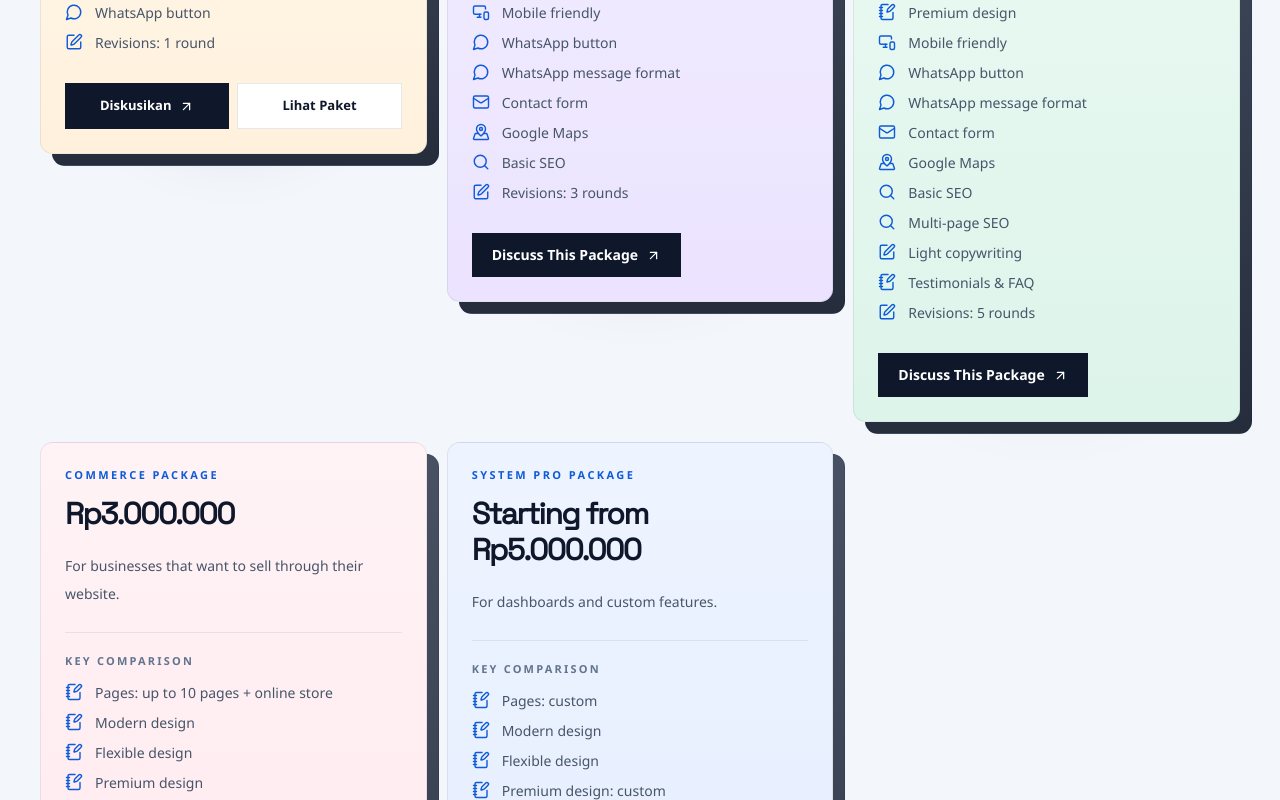
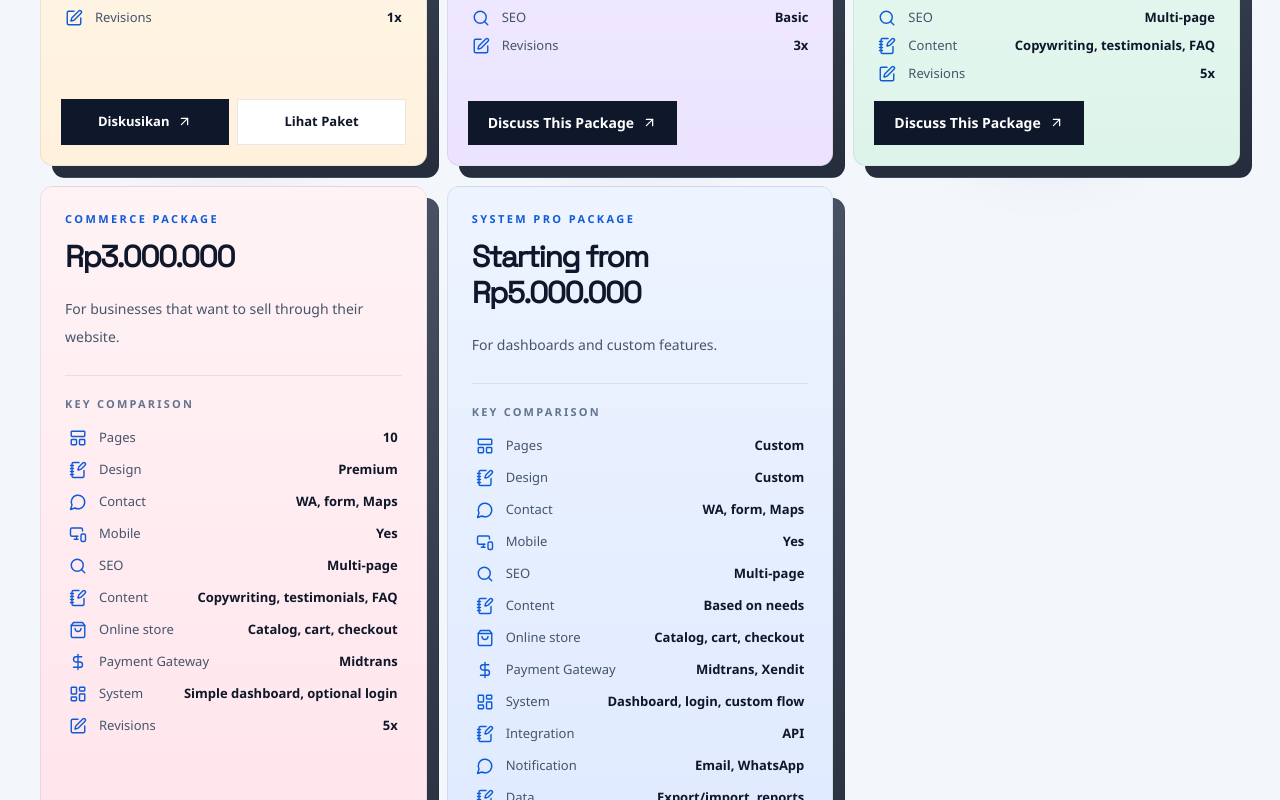
Before and after one commit to abcrd54/siapdigital, a React (Vite) app: page / in a window 1280 px wide. Shown: the part 1800-2600 px from the top of the page. Built offline with nearby package versions, Linux system fonts and the light colour scheme; what @lordicon/element would draw is missing.

Commit message:
update content

```diff
--- a/src/data/content.js
+++ b/src/data/content.js
@@ -86,7 +86,7 @@ export const siteCopy = {
     packages: {
       eyebrow: "Paket Website & Digital Solution",
       title: "Pilih paket yang sesuai kebutuhanmu.",
-      body: "Fitur utama tiap paket dibuat jelas supaya lebih mudah dibandingkan.",
+      body: "",
       cta: "Diskusikan Paket Ini",
       featured: "Paling Laris",
       launchLink: "Lihat Template Portfolio",
@@ -99,11 +99,11 @@ export const siteCopy = {
           price: "Rp500.000",
           summary: "Untuk usaha kecil yang ingin cepat online.",
           features: [
-            "Jumlah halaman: 1 halaman",
-            "Desain modern",
-            "Mobile friendly",
-            "Tombol WhatsApp",
-            "Revisi: 1 kali",
+            "Halaman: 1",
+            "Desain: modern",
+            "Kontak: WhatsApp",
+            "Mobile: ya",
+            "Revisi: 1x",
           ],
         },
         {
@@ -111,16 +111,12 @@ export const siteCopy = {
           price: "Rp1.000.000",
           summary: "Untuk bisnis yang butuh website lebih lengkap.",
           features: [
-            "Jumlah halaman: sampai 5 halaman",
-            "Desain modern",
-            "Desain fleksibel",
-            "Mobile friendly",
-            "Tombol WhatsApp",
-            "Format pesan WhatsApp",
-            "Form kontak",
-            "Google Maps",
-            "SEO dasar",
-            "Revisi: 3 kali",
+            "Halaman: 5",
+            "Desain: fleksibel",
+            "Kontak: WA, form, Maps",
+            "Mobile: ya",
+            "SEO: dasar",
+            "Revisi: 3x",
           ],
           featured: true,
         },
@@ -129,20 +125,13 @@ export const siteCopy = {
           price: "Rp1.750.000",
           summary: "Untuk bisnis yang ingin tampil lebih serius.",
           features: [
-            "Jumlah halaman: sampai 10 halaman",
-            "Desain modern",
-            "Desain fleksibel",
-            "Desain premium",
-            "Mobile friendly",
-            "Tombol WhatsApp",
-            "Format pesan WhatsApp",
-            "Form kontak",
-            "Google Maps",
-            "SEO dasar",
-            "SEO beberapa halaman",
-            "Copywriting ringan",
-            "Testimoni & FAQ",
-            "Revisi: 5 kali",
+            "Halaman: 10",
+            "Desain: premium",
+            "Kontak: WA, form, Maps",
+            "Mobile: ya",
+            "SEO: beberapa halaman",
+            "Konten: copywriting, testimoni, FAQ",
+            "Revisi: 5x",
           ],
         },
         {
@@ -150,26 +139,16 @@ export const siteCopy = {
           price: "Rp3.000.000",
           summary: "Untuk bisnis yang ingin jualan lewat website.",
           features: [
-            "Jumlah halaman: sampai 10 halaman + toko online",
-            "Desain modern",
-            "Desain fleksibel",
-            "Desain premium",
-            "Mobile friendly",
-            "Tombol WhatsApp",
-            "Format pesan WhatsApp",
-            "Form kontak",
-            "Google Maps",
-            "SEO dasar",
-            "SEO beberapa halaman",
-            "Copywriting ringan",
-            "Testimoni & FAQ",
-            "Katalog produk",
-            "Keranjang belanja",
-            "Checkout",
-            "Midtrans",
-            "Dashboard admin: sederhana",
-            "Login user/admin: opsional",
-            "Revisi: 5 kali",
+            "Halaman: 10",
+            "Desain: premium",
+            "Kontak: WA, form, Maps",
+            "Mobile: ya",
+            "SEO: beberapa halaman",
+            "Konten: copywriting, testimoni, FAQ",
+            "Toko online: katalog, cart, checkout",
+            "Payment Gateway: Midtrans",
+            "Sistem: dashboard sederhana, login opsional",
+            "Revisi: 5x",
           ],
         },
         {
@@ -177,28 +156,19 @@ export const siteCopy = {
           price: "Mulai Rp5.000.000",
           summary: "Untuk kebutuhan dashboard dan fitur custom.",
           features: [
-            "Jumlah halaman: custom",
-            "Desain modern",
-            "Desain fleksibel",
-            "Desain premium: custom",
-            "Mobile friendly",
-            "Tombol WhatsApp",
-            "Format pesan WhatsApp",
-            "Form kontak",
-            "Google Maps",
-            "SEO dasar",
-            "SEO beberapa halaman",
-            "Copywriting ringan: sesuai kebutuhan",
-            "Testimoni & FAQ: sesuai kebutuhan",
-            "Katalog produk: bisa",
-            "Keranjang belanja: bisa",
-            "Checkout: bisa",
-            "Midtrans: bisa",
-            "Dashboard admin: custom",
-            "Login user/admin: ya",
-            "Export/import data: ya",
-            "Laporan: ya",
-            "Revisi: sesuai scope",
+            "Halaman: custom",
+            "Desain: custom",
+            "Kontak: WA, form, Maps",
+            "Mobile: ya",
+            "SEO: beberapa halaman",
+            "Konten: sesuai kebutuhan",
+            "Toko online: katalog, cart, checkout",
+            "Payment Gateway: Midtrans, Xendit",
+            "Sistem: dashboard, login, custom flow",
+            "Integrasi: API",
+            "Notifikasi: email, WhatsApp",
+            "Data: export/import, laporan",
+            "Revisi: sesuai kebutuhan",
           ],
         },
       ],
@@ -366,11 +336,11 @@ export const siteCopy = {
           price: "Rp500.000",
           summary: "For small businesses that want to go online fast.",
           features: [
-            "Pages: 1 page",
-            "Modern design",
-            "Mobile friendly",
-            "WhatsApp button",
-            "Revisions: 1 round",
+            "Pages: 1",
+            "Design: modern",
+            "Contact: WhatsApp",
+            "Mobile: yes",
+            "Revisions: 1x",
           ],
         },
         {
@@ -378,16 +348,12 @@ export const siteCopy = {
           price: "Rp1.000.000",
           summary: "For businesses that need a fuller website.",
           features: [
-            "Pages: up to 5 pages",
-            "Modern design",
-            "Flexible design",
-            "Mobile friendly",
-            "WhatsApp button",
-            "WhatsApp message format",
-            "Contact form",
-            "Google Maps",
-            "Basic SEO",
-            "Revisions: 3 rounds",
+            "Pages: 5",
+            "Design: flexible",
+            "Contact: WA, form, Maps",
+            "Mobile: yes",
+            "SEO: basic",
+            "Revisions: 3x",
           ],
           featured: true,
         },
@@ -396,20 +362,13 @@ export const siteCopy = {
           price: "Rp1.750.000",
           summary: "For businesses that want a stronger presence.",
           features: [
-            "Pages: up to 10 pages",
-            "Modern design",
-            "Flexible design",
-            "Premium design",
-            "Mobile friendly",
-            "WhatsApp button",
-            "WhatsApp message format",
-            "Contact form",
-            "Google Maps",
-            "Basic SEO",
-            "Multi-page SEO",
-            "Light copywriting",
-            "Testimonials & FAQ",
-            "Revisions: 5 rounds",
+            "Pages: 10",
+            "Design: premium",
+            "Contact: WA, form, Maps",
+            "Mobile: yes",
+            "SEO: multi-page",
+            "Content: copywriting, testimonials, FAQ",
+            "Revisions: 5x",
           ],
         },
         {
@@ -417,26 +376,16 @@ export const siteCopy = {
           price: "Rp3.000.000",
           summary: "For businesses that want to sell through their website.",
           features: [
-            "Pages: up to 10 pages + online store",
-            "Modern design",
-            "Flexible design",
-            "Premium design",
-            "Mobile friendly",
-            "WhatsApp button",
-            "WhatsApp message format",
-            "Contact form",
-            "Google Maps",
-            "Basic SEO",
-            "Multi-page SEO",
-            "Light copywriting",
-            "Testimonials & FAQ",
-            "Product catalog",
-            "Shopping cart",
-            "Checkout",
-            "Midtrans",
-            "Admin dashboard: simple",
-            "User/admin login: optional",
-            "Revisions: 5 rounds",
+            "Pages: 10",
+            "Design: premium",
+            "Contact: WA, form, Maps",
+            "Mobile: yes",
+            "SEO: multi-page",
+            "Content: copywriting, testimonials, FAQ",
+            "Online store: catalog, cart, checkout",
+            "Payment Gateway: Midtrans",
+            "System: simple dashboard, optional login",
+            "Revisions: 5x",
           ],
         },
         {
@@ -445,27 +394,18 @@ export const siteCopy = {
           summary: "For dashboards and custom features.",
           features: [
             "Pages: custom",
-            "Modern design",
-            "Flexible design",
-            "Premium design: custom",
-            "Mobile friendly",
-            "WhatsApp button",
-            "WhatsApp message format",
-            "Contact form",
-            "Google Maps",
-            "Basic SEO",
-            "Multi-page SEO",
-            "Light copywriting: based on needs",
-            "Testimonials & FAQ: based on needs",
-            "Product catalog: available",
-            "Shopping cart: available",
-            "Checkout: available",
-            "Midtrans: available",
-            "Admin dashboard: custom",
-            "User/admin login: yes",
-            "Export/import data: yes",
-            "Reports: yes",
-            "Revisions: based on scope",
+            "Design: custom",
+            "Contact: WA, form, Maps",
+            "Mobile: yes",
+            "SEO: multi-page",
+            "Content: based on needs",
+            "Online store: catalog, cart, checkout",
+            "Payment Gateway: Midtrans, Xendit",
+            "System: dashboard, login, custom flow",
+            "Integration: API",
+            "Notification: email, WhatsApp",
+            "Data: export/import, reports",
+            "Revisions: based on needs",
           ],
         },
       ],
--- a/src/sections/PackagesSection.jsx
+++ b/src/sections/PackagesSection.jsx
@@ -1,40 +1,15 @@
 import {
   ArrowUpRight,
-  BadgePercent,
-  Bell,
-  BookOpen,
-  Bot,
-  Briefcase,
-  CalendarCheck2,
-  ChartNoAxesColumn,
   CreditCard,
-  Database,
-  FileText,
-  Gauge,
-  Globe,
-  GraduationCap,
-  Grid2x2,
-  HandCoins,
-  Images,
-  Instagram,
+  LayoutDashboard,
   LayoutPanelTop,
-  LayoutDashboard,
-  LockKeyhole,
-  Mail,
-  MapPinned,
+  DollarSign,
   MessageCircle,
   MonitorSmartphone,
   NotebookPen,
-  PackagePlus,
-  PenTool,
   Search,
-  Server,
   ShoppingBag,
-  ShoppingCart,
-  SlidersHorizontal,
   SquarePen,
-  UserRound,
-  WalletCards,
 } from "lucide-react";
 import LordIcon from "../components/LordIcon";
 import { siteCopy } from "../data/content";
@@ -70,116 +45,44 @@ function FeaturedBadge({ label }) {
   );
 }
 
+function capitalizeFirst(text) {
+  const value = text.trim();
+  if (!value) {
+    return value;
+  }
+
+  return value.charAt(0).toUpperCase() + value.slice(1);
+}
+
 function getPackageFeatureIcon(feature) {
   const value = feature.toLowerCase();
 
-  if (value.includes("produk")) {
-    return PackagePlus;
+  if (value.includes("halaman") || value.includes("pages")) {
+    return LayoutPanelTop;
   }
-  if (value.includes("keranjang")) {
-    return ShoppingCart;
+  if (value.includes("desain") || value.includes("design")) {
+    return NotebookPen;
   }
-  if (value.includes("checkout")) {
-    return WalletCards;
-  }
-  if (value.includes("payment") || value.includes("midtrans")) {
-    return CreditCard;
-  }
-  if (value.includes("voucher") || value.includes("promo")) {
-    return BadgePercent;
-  }
-  if (value.includes("training")) {
-    return GraduationCap;
-  }
-  if (value.includes("login user") || value.includes("login")) {
-    return LockKeyhole;
-  }
-  if (value.includes("dashboard")) {
-    return LayoutDashboard;
-  }
-  if (value.includes("booking") || value.includes("reservasi")) {
-    return CalendarCheck2;
-  }
-  if (value.includes("database") || value.includes("customer")) {
-    return Database;
-  }
-  if (value.includes("notifikasi")) {
-    return Bell;
-  }
-  if (value.includes("laporan")) {
-    return ChartNoAxesColumn;
-  }
-  if (value.includes("fitur sesuai kebutuhan") || value.includes("fitur custom")) {
-    return SlidersHorizontal;
-  }
-  if (value.includes("ui/ux")) {
-    return Grid2x2;
-  }
-  if (value.includes("copywriting")) {
-    return SquarePen;
-  }
-  if (value.includes("blog") || value.includes("artikel")) {
-    return BookOpen;
-  }
-  if (value.includes("analytics visitor") || value.includes("analytics")) {
-    return ChartNoAxesColumn;
-  }
-  if (value.includes("speed")) {
-    return Gauge;
-  }
-  if (value.includes("integrasi instagram") || value.includes("instagram")) {
-    return Instagram;
-  }
-  if (value.includes("leads")) {
-    return HandCoins;
-  }
-  if (value.includes("revisi")) {
-    return SquarePen;
-  }
-  if (value.includes("1 halaman") || value.includes("hingga") || value.includes("halaman")) {
-    return LayoutPanelTop;
+  if (value.includes("kontak") || value.includes("contact") || value.includes("whatsapp")) {
+    return MessageCircle;
   }
   if (value.includes("mobile")) {
     return MonitorSmartphone;
   }
-  if (value.includes("whatsapp")) {
-    return value.includes("auto") || value.includes("chatbot") ? Bot : MessageCircle;
-  }
-  if (value.includes("google maps") || value.includes("maps")) {
-    return MapPinned;
-  }
-  if (value.includes("form") || value.includes("email")) {
-    return Mail;
-  }
-  if (value.includes("hosting")) {
-    return Server;
-  }
-  if (value.includes("desain")) {
-    return PenTool;
-  }
   if (value.includes("seo")) {
     return Search;
   }
-  if (value.includes("menu")) {
-    return FileText;
+  if (value.includes("payment")) {
+    return DollarSign;
   }
-  if (value.includes("jualan")) {
+  if (value.includes("toko") || value.includes("store") || value.includes("midtrans")) {
     return ShoppingBag;
   }
-  if (value.includes("assistant")) {
-    return Bot;
+  if (value.includes("sistem") || value.includes("dashboard") || value.includes("login")) {
+    return LayoutDashboard;
   }
-  if (value.includes("admin")) {
-    return UserRound;
-  }
-  if (value.includes("website toko online")) {
-    return ShoppingBag;
-  }
-  if (value.includes("website")) {
-    return Globe;
-  }
-  if (value.includes("custom ringan")) {
-    return Images;
+  if (value.includes("revisi") || value.includes("revision")) {
+    return SquarePen;
   }
 
   return NotebookPen;
@@ -212,7 +115,7 @@ function PackagesSection({ lang, onOpenTemplateList, page }) {
           </p>
         </div>
 
-        <div className="mt-10 grid gap-5 xl:grid-cols-3">
+        <div className="mt-10 grid gap-5 items-start xl:grid-cols-3">
           {copy.items.map((item, index) => {
             const theme = packageCardThemes[index % packageCardThemes.length];
 
@@ -221,10 +124,14 @@ function PackagesSection({ lang, onOpenTemplateList, page }) {
                 key={item.name}
                 data-aos="fade-up"
                 data-aos-delay={index * 60}
-                className="floating-slab relative self-start"
+                className={index < 3 ? "floating-slab relative h-full" : "floating-slab relative h-full"}
               >
                 <div
-                  className="floating-slab-panel p-5 text-ink sm:p-6"
+                  className={
+                    index < 3
+                      ? "floating-slab-panel flex h-full min-h-[330px] flex-col p-4 text-ink sm:p-5"
+                      : "floating-slab-panel flex h-full flex-col p-5 text-ink sm:p-6"
+                  }
                   style={{ background: theme.panel }}
                 >
                   <div className="flex items-start justify-between gap-4">
@@ -232,36 +139,64 @@ function PackagesSection({ lang, onOpenTemplateList, page }) {
                       <p className="text-[11px] font-bold uppercase tracking-[0.22em] text-primary">
                         {item.name}
                       </p>
-                      <h3 className="mt-3 font-display text-[2.05rem] font-bold tracking-[-0.05em] text-ink sm:text-3xl">
+                      <h3 className={index < 3 ? "mt-2 font-display text-[1.9rem] font-bold tracking-[-0.05em] text-ink sm:text-[2.55rem]" : "mt-3 font-display text-[2.05rem] font-bold tracking-[-0.05em] text-ink sm:text-3xl"}>
                         {item.price}
                       </h3>
                     </div>
                     {item.featured ? <FeaturedBadge label={copy.featured} /> : null}
                   </div>
 
-                  <p className="mt-4 text-sm leading-7 text-muted sm:mt-5">{item.summary}</p>
+                  <p className={index < 3 ? "mt-2.5 text-sm leading-6 text-muted sm:mt-3" : "mt-4 text-sm leading-7 text-muted sm:mt-5"}>{item.summary}</p>
 
-                  <div className="mt-5 border-t border-slate-900/8 pt-4 sm:mt-6 sm:pt-5">
+                  <div
+                    className={
+                      index < 3
+                      ? "mt-2.5 flex flex-1 flex-col border-t border-slate-900/8 pt-2.5 sm:mt-3 sm:pt-3"
+                        : "mt-5 flex-1 border-t border-slate-900/8 pt-4 sm:mt-6 sm:pt-5"
+                    }
+                  >
                     <p className="text-[11px] font-bold uppercase tracking-[0.2em] text-slate-500">
                       {lang === "id" ? "Perbandingan Utama" : "Key Comparison"}
                     </p>
-                    <div className="mt-3 space-y-1.5">
+                    <div className={index < 3 ? "mt-2 space-y-1" : "mt-3 space-y-2"}>
                     {item.features.map((feature) => {
                       const FeatureIcon = getPackageFeatureIcon(feature);
+                      const [label, ...rest] = feature.split(":");
+                      const value = rest.join(":").trim();
+                      const displayLabel = capitalizeFirst(label);
+                      const displayFeature = capitalizeFirst(feature);
 
                       return (
-                        <div key={feature} className="flex items-start gap-3">
+                        <div
+                          key={feature}
+                          className={index < 3 ? "grid grid-cols-[18px_minmax(0,1fr)] items-start gap-3 px-1 py-[2px]" : "grid grid-cols-[18px_minmax(0,1fr)] items-start gap-3 px-1 py-0.5"}
+                        >
                           <span className="mt-0.5 inline-flex shrink-0 items-center justify-center">
                             <FeatureIcon className="h-[18px] w-[18px] text-primary" strokeWidth={1.9} />
                           </span>
-                          <p className="text-[13px] leading-6 text-muted sm:text-sm">{feature}</p>
+                          <div className="min-w-0">
+                            {value ? (
+                              <div className="flex items-baseline justify-between gap-3">
+                                <p className="text-[12px] font-medium leading-5 text-slate-600 sm:text-[13px]">
+                                  {displayLabel}
+                                </p>
+                                <p className="shrink-0 text-right text-[12px] font-semibold leading-5 text-ink sm:text-[13px]">
+                                  {capitalizeFirst(value)}
+                                </p>
+                              </div>
+                            ) : (
+                              <p className="text-[12px] font-medium leading-5 text-slate-700 sm:text-[13px]">
+                                {displayFeature}
+                              </p>
+                            )}
+                          </div>
                         </div>
                       );
                     })}
                     </div>
                   </div>
 
-                  <div className={index === 0 ? "mt-6 grid grid-cols-2 gap-2 sm:mt-7" : "mt-6 sm:mt-7"}>
+                  <div className={index === 0 ? "mt-auto grid grid-cols-2 gap-2 sm:mt-4" : index < 3 ? "mt-auto sm:mt-4" : "mt-5 sm:mt-6"}>
                     <a
                       href="#contact"
                       onClick={() =>
```
